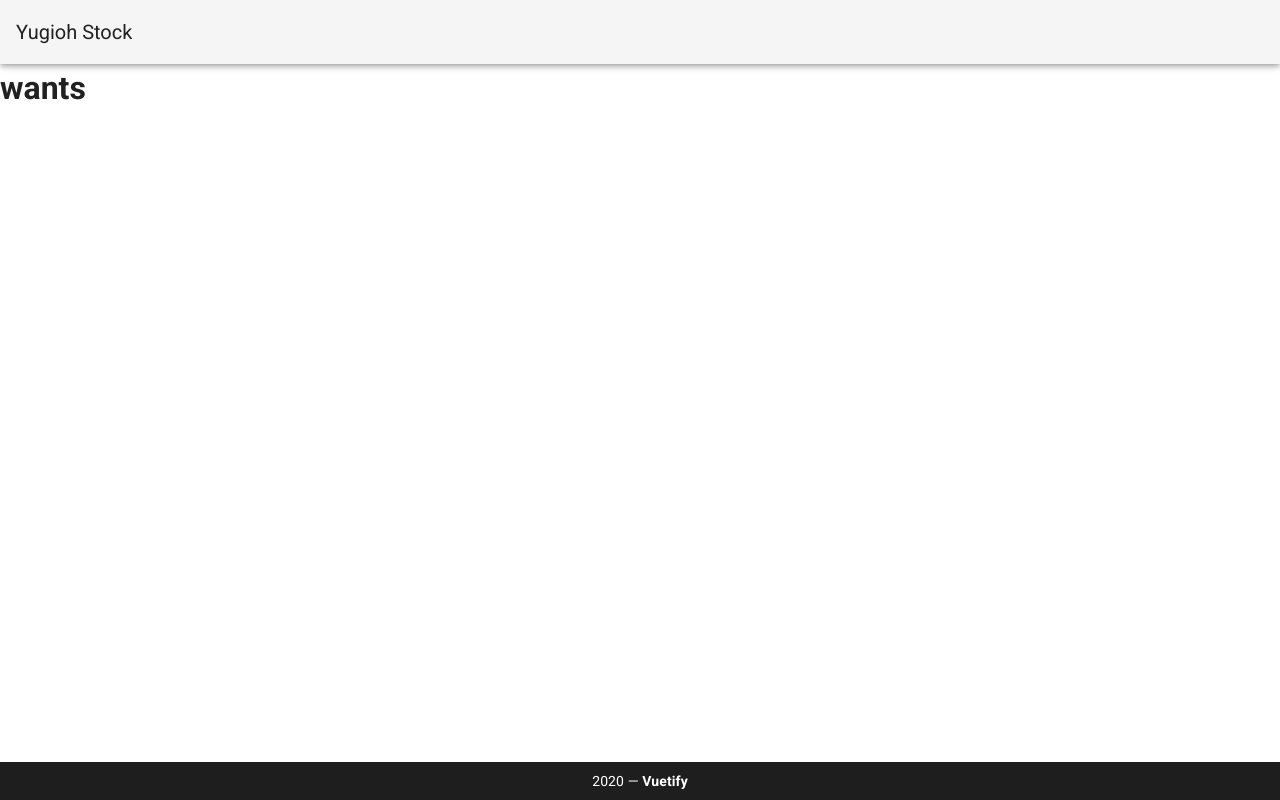
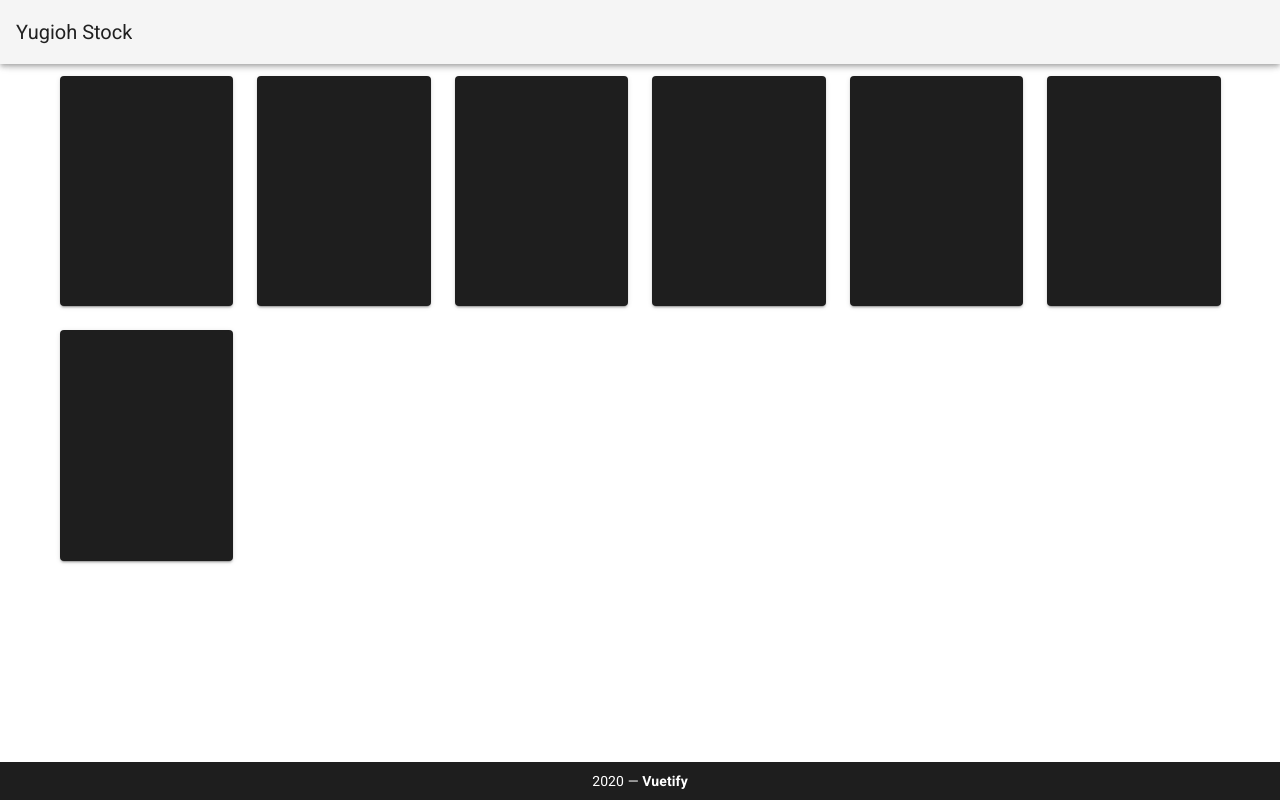
Before and after one commit to joaomarcos70/yugioh-stock-front, a Vue app: page /wants in a window 1280 px wide. Built offline with nearby package versions, Linux system fonts and the light colour scheme.

Commit message:
incrementando a tela de wants
criando grid da tela wants

```diff
--- a/src/views/Wants.vue
+++ b/src/views/Wants.vue
@@ -1,13 +1,32 @@
 <template>
-  <h1>wants</h1>
+  <v-item-group>
+    <v-container>
+      <v-row>
+        <v-col v-for="n in 7" :key="n" cols="12" md="2">
+          <v-item style="height:18vw" v-slot="{ active, toggle }">
+            <v-card
+              :color="active ? 'primary' : ''"
+              class="d-flex align-center"
+              dark
+              height="200"
+              @click="toggle"
+            >
+              <v-scroll-y-transition>
+                <div v-if="active" class="display-3 flex-grow-1 text-center">
+                  Active
+                </div>
+              </v-scroll-y-transition>
+            </v-card>
+          </v-item>
+        </v-col>
+      </v-row>
+    </v-container>
+  </v-item-group>
 </template>
 
 <script>
-export default {
-
-}
+export default {};
 </script>
 
 <style>
-
 </style>
```
